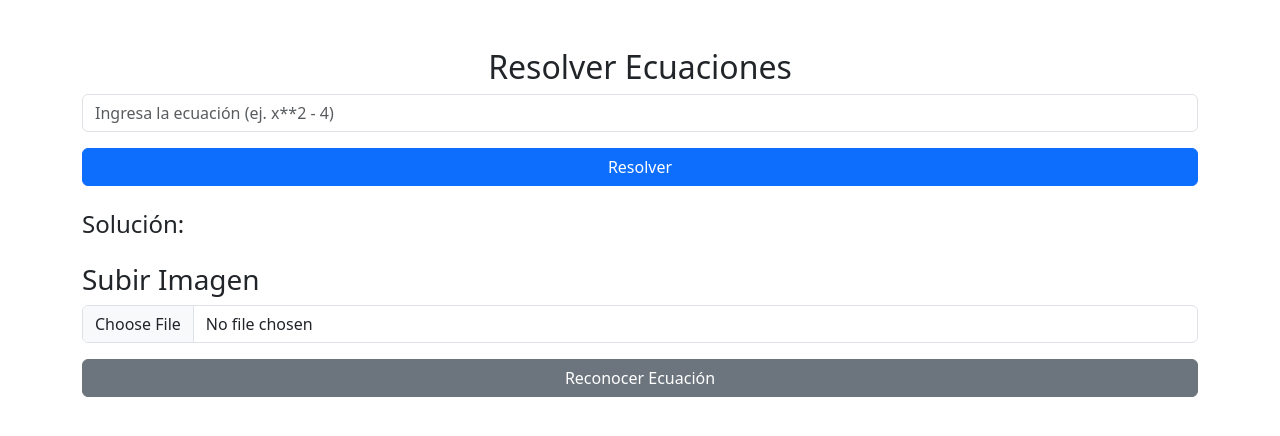
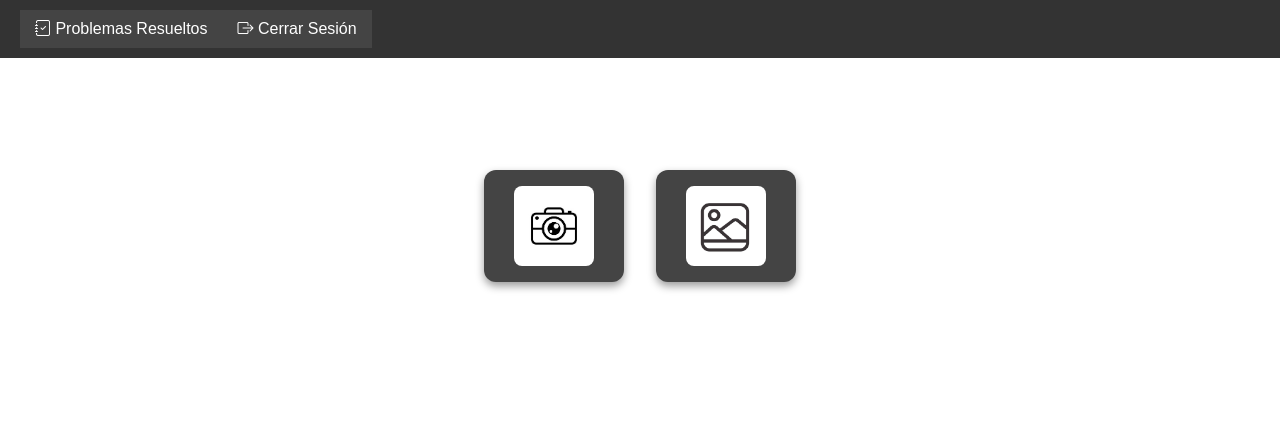
Before and after one commit to GloriaEsther/MathSupport, a Django app: page /math_support/home in a window 1280 px wide. Shown: the top 436 px of the page. Run offline with Django 5.2, Linux system fonts and the light colour scheme.

Commit message:
Segundo commit

```diff
--- a/MathSupport/math_support/db.py
+++ b/MathSupport/math_support/db.py
@@ -42,7 +42,7 @@ class UsuarioModel:
             return usuario
         return None
 
-class ProblemaModel:
+class ProblemaModel:#se pudo usar mongoengine parea llenar los problemas automaticamente ptm
     @staticmethod
     def guardar_problema(usuario_email, ecuacion, imagen_url, resultado, pasos):
         problema = {
--- a/MathSupport/math_support/templates/funciones/home.html
+++ b/MathSupport/math_support/templates/funciones/home.html
@@ -1,51 +1,177 @@
 <!DOCTYPE html>
 <html lang="es">
 <head>
-    <meta charset="UTF-8">
-    <meta name="viewport" content="width=device-width, initial-scale=1.0">
-    <title>Photomath Python</title>
-    <link href="https://cdn.jsdelivr.net/npm/bootstrap@5.3.0/dist/css/bootstrap.min.css" rel="stylesheet">
+  <meta charset="UTF-8">
+  <meta name="viewport" content="width=device-width, initial-scale=1.0">
+  <title>Menú Hamburguesa</title>
+  {% load static %}<!--para las imagenes-->
+  <!-- Enlaza Bootstrap Icons desde CDN -->
+  <link rel="stylesheet" href="https://cdn.jsdelivr.net/npm/bootstrap-icons@1.10.5/font/bootstrap-icons.css">
+  <style>
+    .icon-button {
+    display: flex;
+    flex-direction: column;
+    align-items: center;
+    background-color: #444;
+    padding: 1rem;
+    border-radius: 12px;
+    box-shadow: 0 4px 8px rgba(0,0,0,0.4);
+    transition: transform 0.3s;
+    width: 140px;
+    cursor: pointer;
+   }
+
+   .icon-button:hover {
+    transform: scale(1.05);
+    background-color: #5e3f82;
+   }
+
+   .camara, .subirImagen {
+    width: 80px;
+    height: 80px;
+    object-fit: cover;
+    border-radius: 8px;
+   }
+   .main {
+    display: flex;
+    justify-content: center;
+    align-items: center;
+    padding: 2rem;
+    margin-top: 80px;
+   }
+
+   .contenedor {
+    display: flex;
+    gap: 2rem; /* espacio entre los botones */
+    flex-wrap: wrap;
+    justify-content: center;
+  }
+
+  * {
+      margin: 0;
+      padding: 0;
+      box-sizing: border-box;
+  }
+
+  body {
+      font-family: Arial, sans-serif;
+  }
+
+  .header {
+      background-color: #333;
+      color: white;
+  }
+
+  .navbar {
+      display: flex;
+      align-items: center;
+      justify-content: space-between;
+      padding: 10px 20px;
+      position: relative;
+  }
+
+  .label_hamburguesa {
+      cursor: pointer;
+      display: block;
+  }
+
+  .menu_hamburguesa {
+      position: absolute;
+      opacity: 0;
+      pointer-events: none;
+  }
+
+  .ul_links {
+      list-style: none;
+      background-color: #444;
+      overflow: hidden;
+      max-height: 0;
+      transition: max-height 0.3s ease;
+  }
+
+  .ul_links li {
+      border-bottom: 1px solid #555;
+  }
+
+  .ul_links .link {
+      display: block;
+      padding: 15px 20px;
+      color: white;
+      text-decoration: none;
+  }
+
+  .ul_links .link:hover {
+      background-color: #555;
+  }
+
+  /* Mostrar el menú cuando el checkbox está checked */
+  .menu_hamburguesa:checked + .ul_links {
+      max-height: 200px;
+  }
+  /* Estilo del ícono (ya lo tenías bien) */
+  .list_icon {
+      fill: white;
+  }
+
+  /* Opcional: en pantallas grandes mostrar siempre el menú */
+  @media (min-width: 768px) {
+      .label_hamburguesa {
+        display: none;
+      }
+
+      .ul_links {
+        display: flex;
+        max-height: none;
+      }
+
+      .ul_links li {
+        border: none;
+      }
+
+      .ul_links .link {
+        padding: 10px 15px;
+      }
+  }
+  </style>
 </head>
-<body class="container mt-5">
-    <h2 class="text-center">Resolver Ecuaciones</h2>
+<body>
+  <header class="header">
+    <nav class="navbar">
+      <label class="label_hamburguesa" for="menu_hamburguesa">
+        <svg xmlns="http://www.w3.org/2000/svg" width="35" height="35" fill="currentColor" class="list_icon" viewBox="0 0 16 16">
+          <path fill-rule="evenodd" d="M2.5 12a.5.5 0 0 1 .5-.5h10a.5.5 0 0 1 0 1H3a.5.5 0 0 1-.5-.5m0-4a.5.5 0 0 1 .5-.5h10a.5.5 0 0 1 0 1H3a.5.5 0 0 1-.5-.5m0-4a.5.5 0 0 1 .5-.5h10a.5.5 0 0 1 0 1H3a.5.5 0 0 1-.5-.5"/>
+        </svg>
+      </label>
+      <input class="menu_hamburguesa" type="checkbox" id="menu_hamburguesa">
+      <ul class="ul_links">
+        <li class="li_links">
+          <a href="#" class="link">
+            <i class="bi bi-journal-check"></i> Problemas Resueltos
+          </a>
+        </li>
+        <li class="li_links">
+          <a href="{% url 'bienvenida' %}" class="link">
+            <i class="bi bi-box-arrow-right"></i> Cerrar Sesión
+          </a>
+        </li>
+      </ul>
+    </nav>
+  </header>
+   <!--opciones de abajo-->
+   <main class="main">
+    <div class="contenedor">
+      <!-- Botón de cámara -->
+      <label class="icon-button">
+        <img class="camara" src="{% static 'images/camara.jpeg' %}" alt="Tomar Foto">
+        <input type="file" accept="image/*" capture="environment" style="display: none;">
+      </label>
 
-    <form id="formulario">
-        <input type="text" id="ecuacion" class="form-control mb-3" placeholder="Ingresa la ecuación (ej. x**2 - 4)">
-        <button type="submit" class="btn btn-primary w-100">Resolver</button>
-    </form>
-
-    <h4 class="mt-4">Solución: <span id="resultado"></span></h4>
-
-    <h3 class="mt-4">Subir Imagen</h3>
-    <input type="file" id="imagen" class="form-control mb-3">
-    <button id="subirImagen" class="btn btn-secondary w-100">Reconocer Ecuación</button>
-
-    <script>
-        document.getElementById('formulario').addEventListener('submit', async function(event) {
-            event.preventDefault();
-            let ecuacion = document.getElementById('ecuacion').value;
-            let response = await fetch("/api/resolver/", {
-                method: "POST",
-                headers: {"Content-Type": "application/json"},
-                body: JSON.stringify({ecuacion})
-            });
-            let data = await response.json();
-            document.getElementById('resultado').innerText = data.solucion || data.error;
-        });
-
-        document.getElementById('subirImagen').addEventListener('click', async function() {
-            let imagen = document.getElementById('imagen').files[0];
-            let formData = new FormData();
-            formData.append("imagen", imagen);
-
-            let response = await fetch("/api/ocr/", {
-                method: "POST",
-                body: formData
-            });
-
-            let data = await response.json();
-            document.getElementById('ecuacion').value = data.ecuacion || data.error;
-        });
-    </script>
+      <!-- Botón de subir imagen -->
+      <label class="icon-button">
+        <img class="subirImagen" src="{% static 'images/imagen.jpeg' %}" alt="Subir Imagen">
+        <input type="file" accept="image/*" style="display: none;">
+      </label>
+    </div>
+  </main>
 </body>
 </html>
--- a/MathSupport/math_support/views.py
+++ b/MathSupport/math_support/views.py
@@ -37,8 +37,7 @@ def inicio_sesion(request):
 @csrf_exempt
 def registro(request):#ya funciona,falta el login :')
     if request.method == 'POST':
-        print(f"📩 Datos recibidos en POST: {request.POST}")  # 🔍 Debug
-
+        print(f"📩 Datos recibidos en POST: {request.POST}")  # esto es para debug
         email = request.POST.get('email', '')
         password = request.POST.get('password', '')
         print("Solicitud de registro recibida: email={email}, password={password}")
```
Also changed, not shown: MathSupport/math_support/static/css/home.css (added, +233 -0 lines), MathSupport/math_support/static/css/login.css (+7 -6 lines), MathSupport/math_support/templates/usuario/login.html (+2 -47 lines), MathSupport/dummy.sqlite3, MathSupport/math_support/static/images/camara.jpeg (added), MathSupport/math_support/static/images/fondoh.jpeg (deleted), MathSupport/math_support/static/images/imagen.jpeg (added), MathSupport/math_support/static/images/imahe.jpeg (added), MathSupport/math_support/static/images/menu.jpeg (added).
